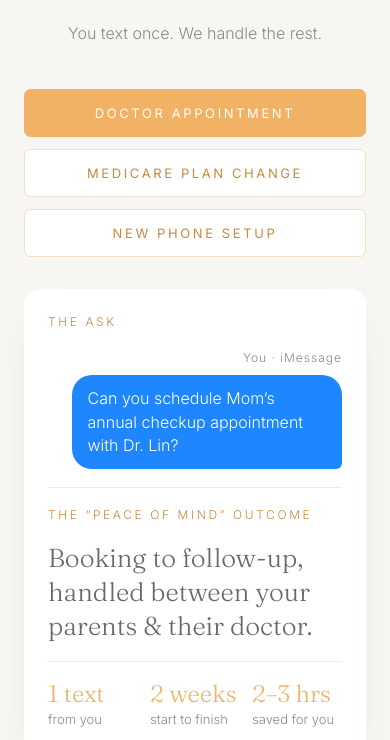
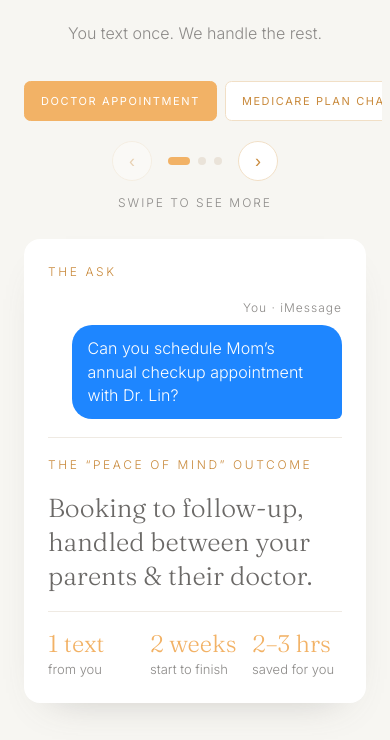
Before and after one commit to tleewu/heyfanbu, a plain HTML site: page index.html in a window 390 px wide. Shown: the part 1874-2614 px from the top of the page. Drawn offline with Linux system fonts and the light colour scheme.

Commit message:
Scenarios: swipeable on mobile with arrows and dots
Co-Authored-By: Claude Opus 5.5 <noreply@anthropic.com>
Claude-Session: https://claude.ai/code/session_01Nm8i3GftMK89AByPMZgXdp

```diff
--- a/index.html
+++ b/index.html
@@ -105,6 +105,18 @@ h1 em{color:var(--accent)}
 .scen-more{display:none;align-self:flex-start;margin-left:36px;background:none;border:0;padding:4px 0;font-family:var(--sans);font-size:13px;letter-spacing:2px;text-transform:uppercase;color:#C98A3C;cursor:pointer}
 .scen-more:focus-visible{outline:2px solid var(--heading);outline-offset:3px}
 .scen-tl{min-width:0;display:flex;flex-direction:column}
+.scen-nav{display:none;align-items:center;justify-content:center;gap:16px;margin-top:20px}
+.scen-nav button{width:40px;height:40px;border-radius:50%;border:1.5px solid #F1DFC6;background:#fff;color:#C98A3C;font-size:18px;line-height:1;cursor:pointer}
+.scen-nav button:disabled{opacity:.35;cursor:default}
+.scen-dots{display:flex;gap:8px}
+.scen-dots span{width:8px;height:8px;border-radius:50%;background:#EAE3D9;transition:background .2s,width .2s}
+.scen-dots span.on{background:var(--accent);width:22px;border-radius:4px}
+.scen-hint{display:none;text-align:center;font-size:12px;letter-spacing:2px;text-transform:uppercase;color:var(--body);margin-top:10px}
+@keyframes scenInR{from{opacity:0;transform:translateX(40px)}to{opacity:1;transform:none}}
+@keyframes scenInL{from{opacity:0;transform:translateX(-40px)}to{opacity:1;transform:none}}
+.scen-body.in-r{animation:scenInR .3s ease}
+.scen-body.in-l{animation:scenInL .3s ease}
+@media (prefers-reduced-motion:reduce){.scen-body.in-r,.scen-body.in-l{animation:none}}
 .scen-steps{list-style:none;display:flex;flex-direction:column}
 .scen-steps li{display:flex;gap:20px}
 .scen-rail{display:flex;flex-direction:column;align-items:center;flex:none;width:16px}
@@ -243,7 +255,12 @@ footer{padding-block:64px 44px;text-align:center}
   .cols{grid-template-columns:1fr;gap:48px;margin-top:48px}
   .scen-body{grid-template-columns:1fr;gap:40px;margin-top:32px}
   .scen-card{padding:24px}
-  .scen-tab{flex:1 1 100%;max-width:344px}
+  .scen-tabs{flex-wrap:nowrap;justify-content:flex-start;overflow-x:auto;scrollbar-width:none;margin-inline:-16px;padding-inline:16px;gap:8px;margin-top:32px}
+  .scen-tabs::-webkit-scrollbar{display:none}
+  .scen-tab{flex:none;min-height:40px;padding:0 16px;font-size:11px;letter-spacing:1.6px}
+  .scen-nav{display:flex}
+  .scen-hint{display:block}
+  .scen-body{touch-action:pan-y;margin-top:24px}
   .scen-steps.collapsed li:nth-child(n+4){display:none}
   .scen-steps.collapsed li:nth-child(3) .scen-line{background:linear-gradient(#EAE3D9,transparent)}
   .scen-steps.collapsed + .scen-more{display:block}
@@ -290,7 +307,9 @@ footer{padding-block:64px 44px;text-align:center}
     <h2 class="reveal"><em>&ldquo;Peace of mind&rdquo;</em> that Mom &amp; Dad are taken care of</h2>
     <p class="lede reveal">You text once. We handle the rest.</p>
     <div class="scen-tabs reveal" role="tablist" aria-label="Example requests" id="scenTabs"></div>
-    <div class="scen-body reveal">
+    <div class="scen-nav" aria-hidden="true"><button type="button" id="scenPrev" tabindex="-1">&#8249;</button><div class="scen-dots" id="scenDots"></div><button type="button" id="scenNext" tabindex="-1">&#8250;</button></div>
+    <p class="scen-hint">Swipe to see more</p>
+    <div class="scen-body reveal" id="scenBody">
       <div class="scen-card" role="tabpanel">
         <span class="scen-label">The ask</span>
         <span class="scen-from" id="scenFrom"></span>
@@ -526,14 +545,28 @@ document.querySelectorAll('[data-contact]').forEach(function(a){
   function el(tag, cls, text){ var e = document.createElement(tag); if (cls) e.className = cls; if (text != null) e.textContent = text; return e; }
   var ol = document.getElementById('scenSteps'), more = document.getElementById('scenMore');
   more.addEventListener('click', function(){ ol.classList.remove('collapsed'); });
+  var cur = 0, body = document.getElementById('scenBody'), dots = document.getElementById('scenDots');
+  var prev = document.getElementById('scenPrev'), next = document.getElementById('scenNext');
+  S.forEach(function(){ dots.appendChild(el('span')); });
+  function go(i){ if (i < 0 || i >= S.length || i === cur) return; var dir = i > cur ? 'in-r' : 'in-l'; show(i);
+    body.classList.remove('in-r','in-l'); void body.offsetWidth; body.classList.add(dir); }
+  prev.addEventListener('click', function(){ go(cur - 1); });
+  next.addEventListener('click', function(){ go(cur + 1); });
+  var x0 = null, y0 = 0;
+  body.addEventListener('touchstart', function(e){ x0 = e.touches[0].clientX; y0 = e.touches[0].clientY; }, {passive:true});
+  body.addEventListener('touchend', function(e){ if (x0 === null) return; var dx = e.changedTouches[0].clientX - x0, dy = e.changedTouches[0].clientY - y0; x0 = null;
+    if (Math.abs(dx) > 50 && Math.abs(dx) > Math.abs(dy) * 1.5) go(cur + (dx < 0 ? 1 : -1)); }, {passive:true});
   var btns = S.map(function(s, i){
     var b = el('button', 'scen-tab', s.label);
     b.type = 'button'; b.setAttribute('role', 'tab');
-    b.addEventListener('click', function(){ show(i); });
+    b.addEventListener('click', function(){ go(i); });
     tabs.appendChild(b); return b;
   });
   function show(i){
-    var s = S[i];
+    var s = S[i]; cur = i;
+    Array.prototype.forEach.call(dots.children, function(d, j){ d.className = j === i ? 'on' : ''; });
+    prev.disabled = i === 0; next.disabled = i === S.length - 1;
+    if (btns[i] && tabs.scrollWidth > tabs.clientWidth) tabs.scrollTo({left: btns[i].offsetLeft - 16, behavior: 'smooth'});
     btns.forEach(function(b, j){ b.setAttribute('aria-selected', j === i ? 'true' : 'false'); });
     document.getElementById('scenFrom').textContent = s.from;
     var ask = document.getElementById('scenAsk');
```
